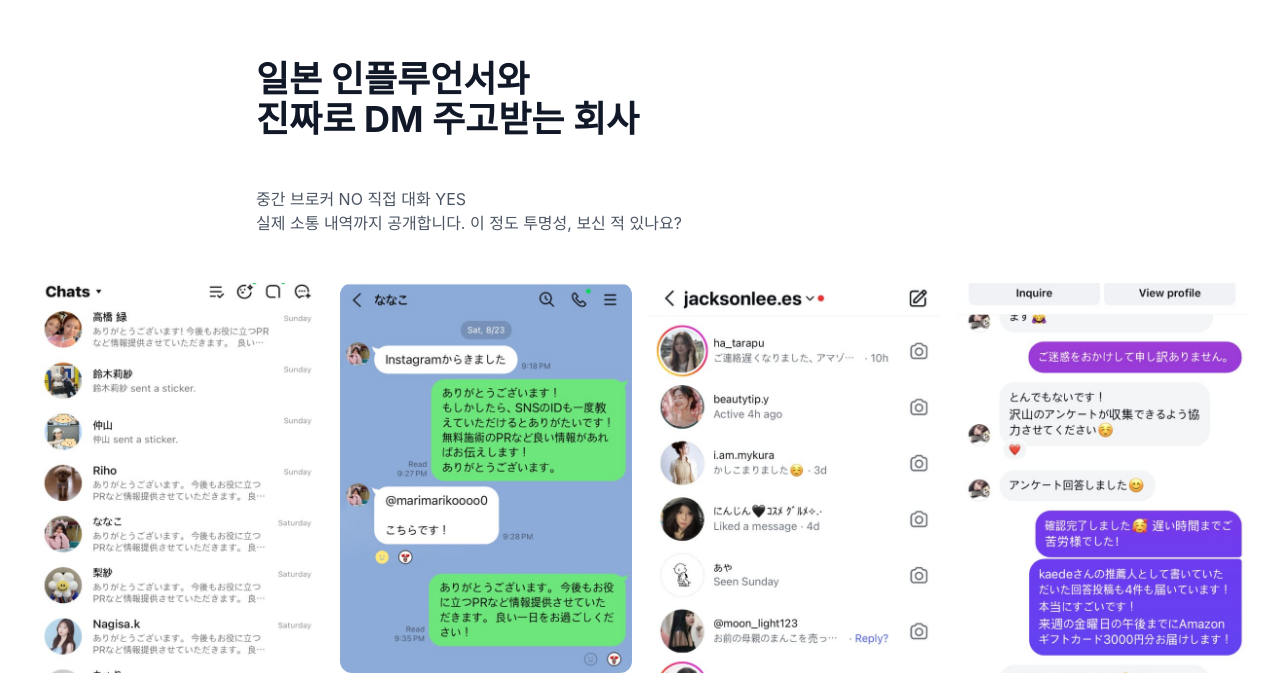
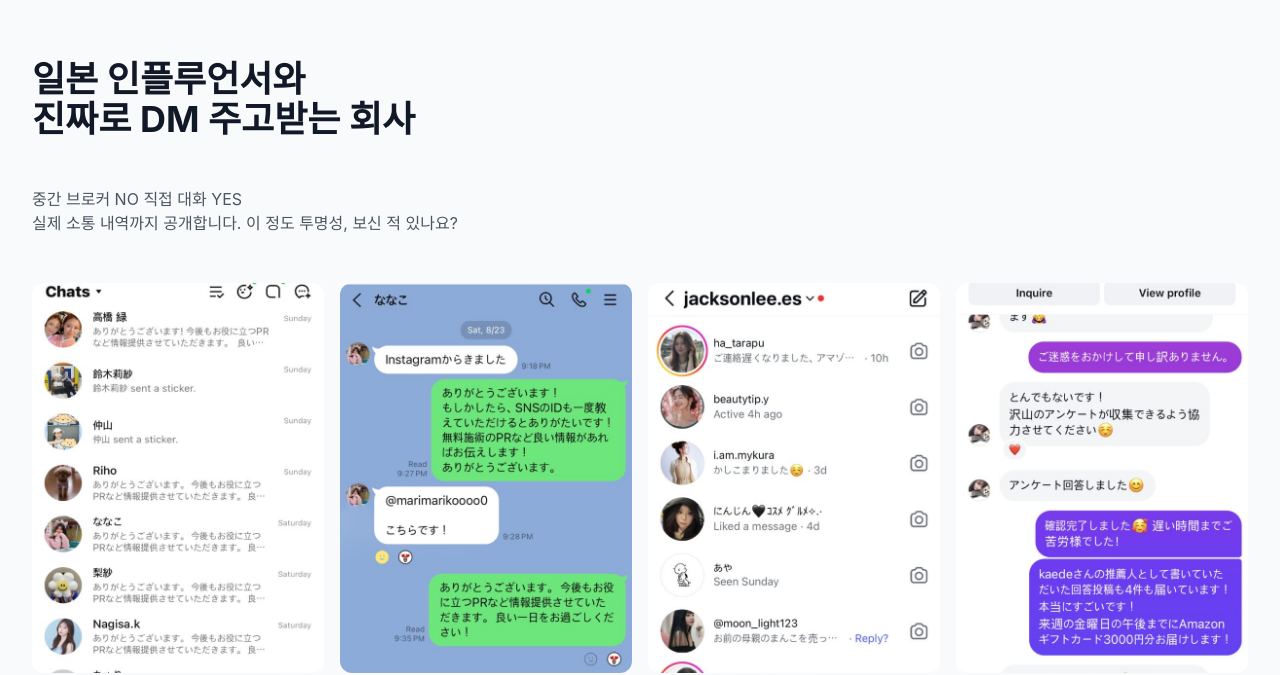
Before and after one commit to hckang2000/marketing, a Next.js app: page / in a window 1280 px wide. Shown: the part 1307-1982 px from the top of the page. Built offline with nearby package versions, Linux system fonts and the light colour scheme; no server answers; a web font is replaced by a local one.

Commit message:
style: InfluencerDM 배경색 gray-50, 제목 전체 너비 좌측 정렬

```diff
--- a/src/components/sections/InfluencerDM.tsx
+++ b/src/components/sections/InfluencerDM.tsx
@@ -34,9 +34,9 @@ export function InfluencerDM() {
   const motionProps = useMotionAnimation()
 
   return (
-    <section className="section-padding bg-white">
+    <section className="section-padding bg-gray-50">
       <Container>
-        <motion.div {...motionProps} className="text-left mb-12 max-w-3xl mx-auto">
+        <motion.div {...motionProps} className="text-left mb-12">
           <SectionTitle title="일본 인플루언서와<br />진짜로 DM 주고받는 회사" centered={false} />
           <ResponsiveText
             mobile="중간 브로커 NO 직접 대화 YES<br />실제 소통 내역까지 공개합니다. 이 정도 투명성, 보신 적 있나요?"
```
